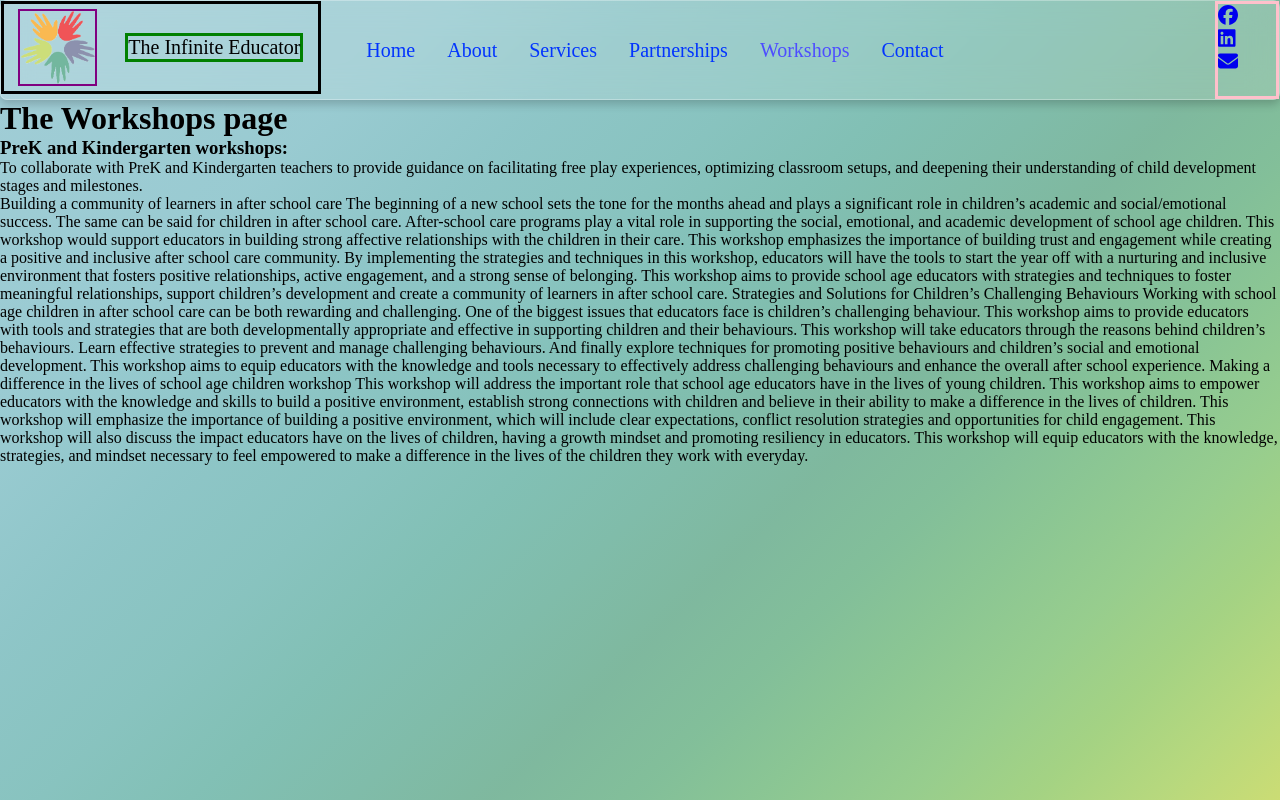
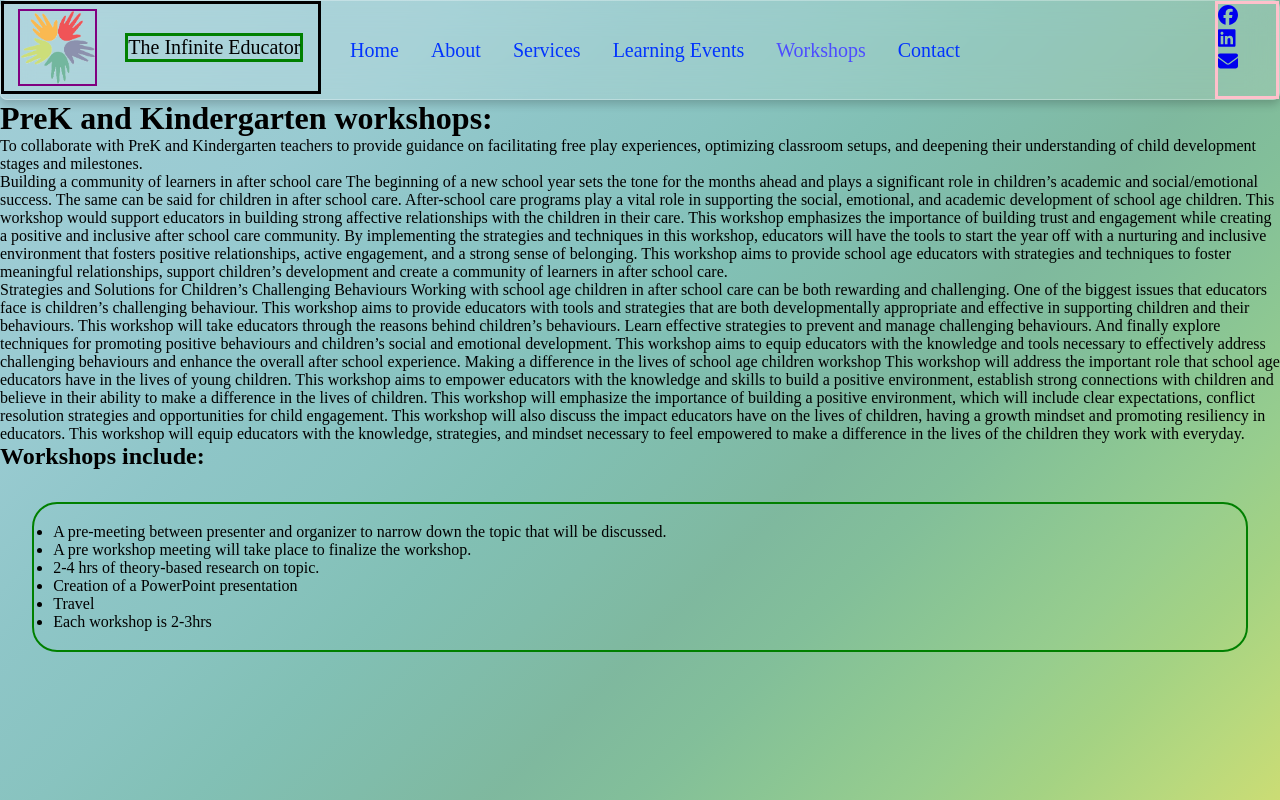
Before and after one commit to CharleenK/The-Infinite-Educator, a React (Create React App) app: page /workshops in a window 1280 px wide. Built offline with nearby package versions, Linux system fonts and the light colour scheme.

Commit message:
Reorganizing part 2

```diff
--- a/src/Components/Navbar.js
+++ b/src/Components/Navbar.js
@@ -23,7 +23,7 @@ const Navbar = () => {
           <NavLink to="/">Home</NavLink>
           <NavLink to="/about">About</NavLink>
           <NavLink to="/services">Services</NavLink>
-          <NavLink to="/learning">Partnerships</NavLink>
+          <NavLink to="/learning">Learning Events</NavLink>
           <NavLink to="/workshops">Workshops</NavLink>
           <NavLink to="/contact">Contact</NavLink>
         </NavMenu>
--- a/src/pages/LearningEvents.js
+++ b/src/pages/LearningEvents.js
@@ -11,7 +11,7 @@ const LearningEvents = () => {
         <StyledDiv2>
           <h3>
             One Team, One Dream:Building a Positive Early Childhood Community
-            Teamwork Workshop
+            Teamwork
           </h3>
           <p>
             This interactive workshop aims to empower participants by enhancing
@@ -43,20 +43,19 @@ const LearningEvents = () => {
           </p>
         </StyledDiv2>
         <StyledDiv2>
-          <h2> Workshops include:</h2>
-          <ul>
-            <li>
-              A pre-meeting between presenter and organizer to narrow down the
-              topic that will be discussed.
-            </li>
-            <li>
-              A pre workshop meeting will take place to finalize the workshop.
-            </li>
-            <li>2-4 hrs of theory-based research on topic.</li>
-            <li>Creation of a PowerPoint presentation </li>
-            <li>Travel</li>
-            <li>Each workshop is 2-3hrs</li>
-          </ul>
+          <h3>
+            Affective Relationships:Building a community of learners in after
+            school care
+          </h3>
+        </StyledDiv2>
+        <StyledDiv2>
+          <h3>Strategies and Solutions: Children’s Challenging Behaviours</h3>
+        </StyledDiv2>
+        <StyledDiv2>
+          <h3>
+            Making a difference: The important role that school age educators
+            have in the lives of young children
+          </h3>
         </StyledDiv2>
       </StyledDiv1>
     </>
@@ -76,13 +75,14 @@ const StyledDiv1 = styled.div`
   text-align: center;
   margin: 2.5%;
   padding: 1.5%;
+  font-size: 2vw;
 `;
 
 const StyledDiv2 = styled.div`
   border: 2px solid green;
   border-radius: 25px;
   margin: 2.5%;
-  padding: 0% 1.5% 1.5%;
+  padding: 1.5%;
 `;
 
 export default LearningEvents;
--- a/src/pages/Workshops.js
+++ b/src/pages/Workshops.js
@@ -1,22 +1,24 @@
+import styled from "styled-components";
+
 const Workshops = () => {
   return (
     <>
-      <h1>The Workshops page</h1>
-      <h3>PreK and Kindergarten workshops:</h3>
+      <h1>PreK and Kindergarten workshops:</h1>
       <p>
         To collaborate with PreK and Kindergarten teachers to provide guidance
         on facilitating free play experiences, optimizing classroom setups, and
         deepening their understanding of child development stages and
         milestones.
       </p>
+
       <p>
         {" "}
         Building a community of learners in after school care The beginning of a
-        new school sets the tone for the months ahead and plays a significant
-        role in children’s academic and social/emotional success. The same can
-        be said for children in after school care. After-school care programs
-        play a vital role in supporting the social, emotional, and academic
-        development of school age children. This workshop would support
+        new school year sets the tone for the months ahead and plays a
+        significant role in children’s academic and social/emotional success.
+        The same can be said for children in after school care. After-school
+        care programs play a vital role in supporting the social, emotional, and
+        academic development of school age children. This workshop would support
         educators in building strong affective relationships with the children
         in their care. This workshop emphasizes the importance of building trust
         and engagement while creating a positive and inclusive after school care
@@ -26,23 +28,25 @@ const Workshops = () => {
         active engagement, and a strong sense of belonging. This workshop aims
         to provide school age educators with strategies and techniques to foster
         meaningful relationships, support children’s development and create a
-        community of learners in after school care. Strategies and Solutions for
-        Children’s Challenging Behaviours Working with school age children in
-        after school care can be both rewarding and challenging. One of the
-        biggest issues that educators face is children’s challenging behaviour.
-        This workshop aims to provide educators with tools and strategies that
-        are both developmentally appropriate and effective in supporting
-        children and their behaviours. This workshop will take educators through
-        the reasons behind children’s behaviours. Learn effective strategies to
-        prevent and manage challenging behaviours. And finally explore
-        techniques for promoting positive behaviours and children’s social and
-        emotional development. This workshop aims to equip educators with the
-        knowledge and tools necessary to effectively address challenging
-        behaviours and enhance the overall after school experience. Making a
-        difference in the lives of school age children workshop This workshop
-        will address the important role that school age educators have in the
-        lives of young children. This workshop aims to empower educators with
-        the knowledge and skills to build a positive environment, establish
+        community of learners in after school care.{" "}
+      </p>
+      <p>
+        Strategies and Solutions for Children’s Challenging Behaviours Working
+        with school age children in after school care can be both rewarding and
+        challenging. One of the biggest issues that educators face is children’s
+        challenging behaviour. This workshop aims to provide educators with
+        tools and strategies that are both developmentally appropriate and
+        effective in supporting children and their behaviours. This workshop
+        will take educators through the reasons behind children’s behaviours.
+        Learn effective strategies to prevent and manage challenging behaviours.
+        And finally explore techniques for promoting positive behaviours and
+        children’s social and emotional development. This workshop aims to equip
+        educators with the knowledge and tools necessary to effectively address
+        challenging behaviours and enhance the overall after school experience.
+        Making a difference in the lives of school age children workshop This
+        workshop will address the important role that school age educators have
+        in the lives of young children. This workshop aims to empower educators
+        with the knowledge and skills to build a positive environment, establish
         strong connections with children and believe in their ability to make a
         difference in the lives of children. This workshop will emphasize the
         importance of building a positive environment, which will include clear
@@ -53,7 +57,31 @@ const Workshops = () => {
         strategies, and mindset necessary to feel empowered to make a difference
         in the lives of the children they work with everyday.
       </p>
+      <h2> Workshops include:</h2>
+      <StyledDiv2>
+        <ul>
+          <li>
+            A pre-meeting between presenter and organizer to narrow down the
+            topic that will be discussed.
+          </li>
+          <li>
+            A pre workshop meeting will take place to finalize the workshop.
+          </li>
+          <li>2-4 hrs of theory-based research on topic.</li>
+          <li>Creation of a PowerPoint presentation </li>
+          <li>Travel</li>
+          <li>Each workshop is 2-3hrs</li>
+        </ul>
+      </StyledDiv2>
     </>
   );
 };
+
+const StyledDiv2 = styled.div`
+  border: 2px solid green;
+  border-radius: 25px;
+  margin: 2.5%;
+  padding: 1.5%;
+`;
+
 export default Workshops;
```
